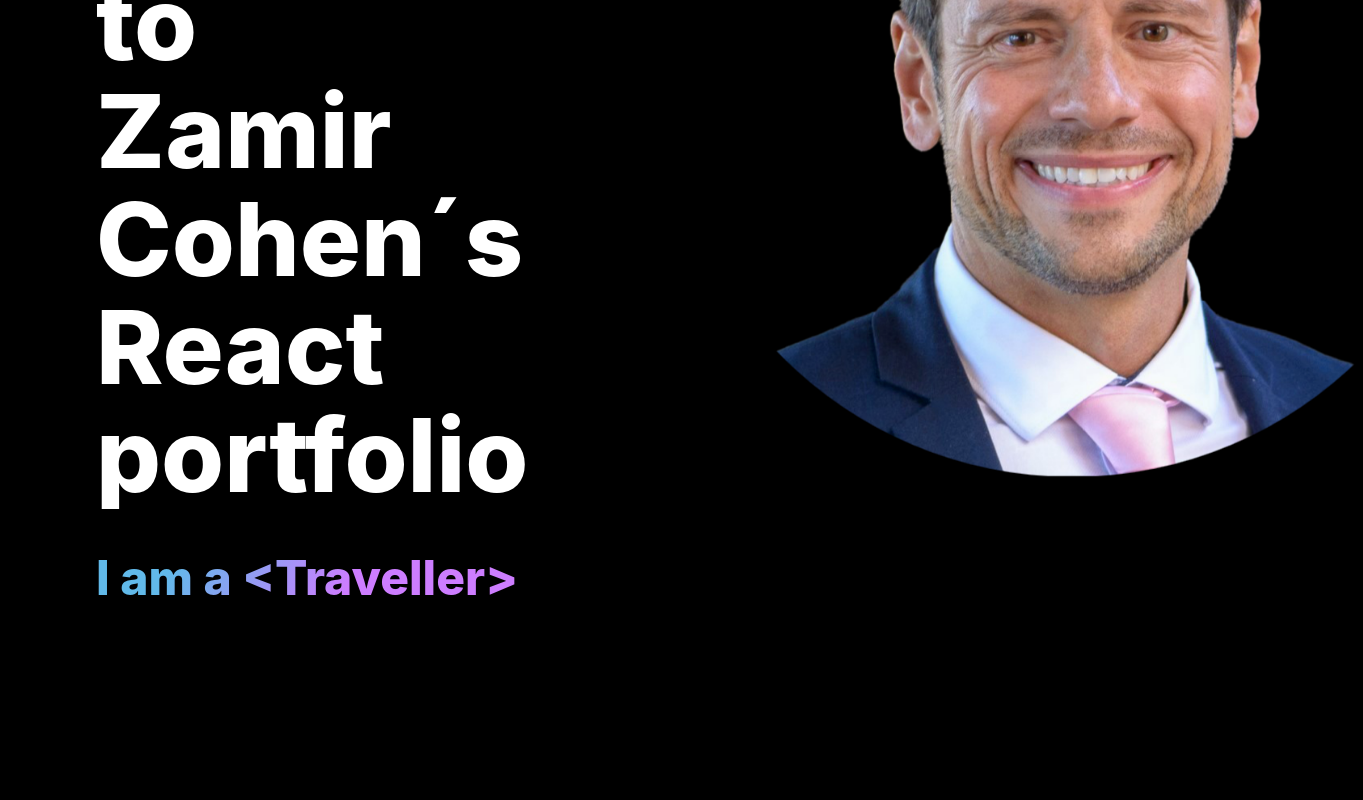
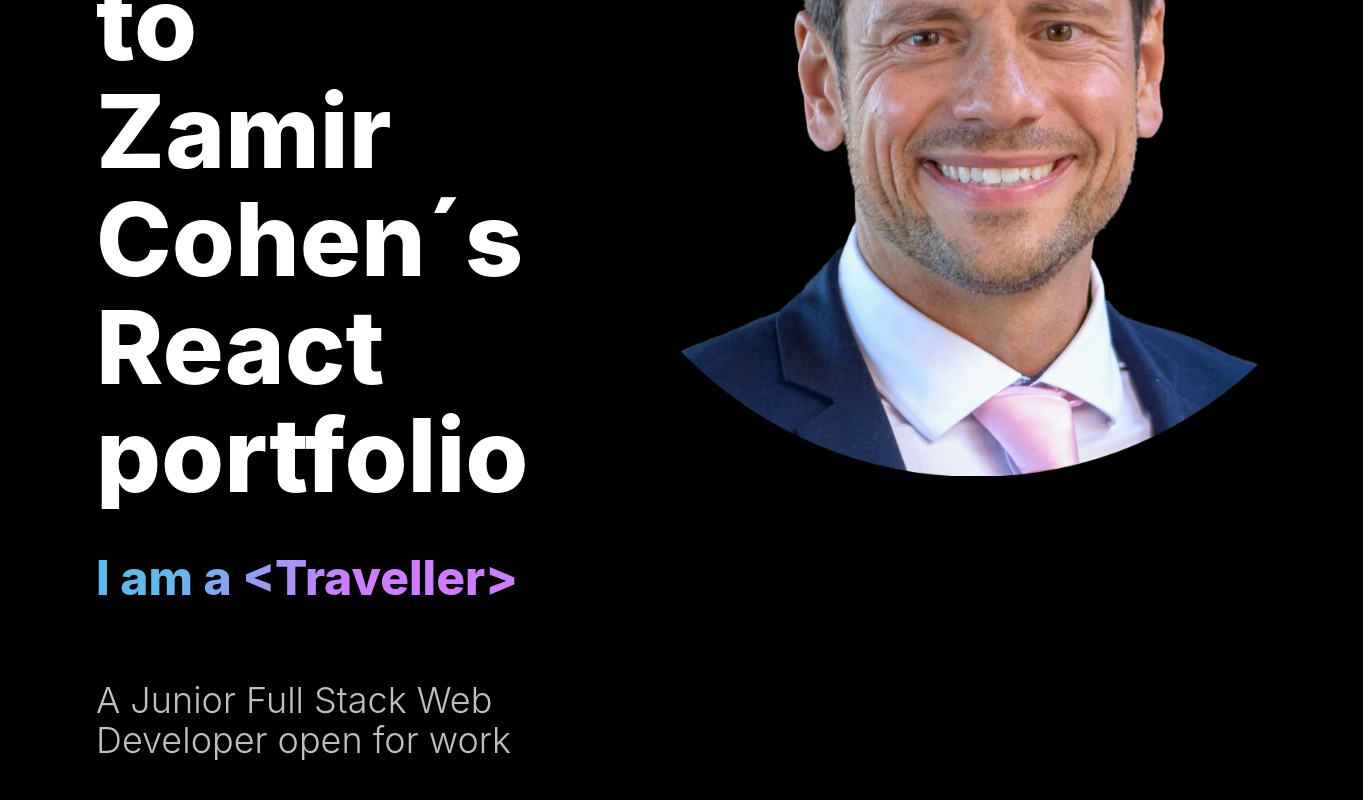
Before and after one commit to zamircohen/react_portfolio, a React (Create React App) app: page / in a window 1280 px wide. Shown: the part 468-1268 px from the top of the page, 1363 px wide, since content can reach past the window. Before the commit the page ends 1108 px from the top, so only its background shows below. Built offline with nearby package versions, Linux system fonts and the light colour scheme.

Commit message:
Edited the grid layout

```diff
--- a/src/components/Header/Header.jsx
+++ b/src/components/Header/Header.jsx
@@ -46,22 +46,22 @@ export default function Header() {
 
   return (
     <div>
+        <Wrapper>
         <Fade delay={500} direction="left">
-        <Wrapper>
-        <Section>
+        <Section left>
             <SectionTitle main>Welcome to <br /> Zamir Cohen´s <br /> React portfolio</SectionTitle>
             <SectionTitle color>I am a <span>&lt;<TypeWriter data={typeWriter} /></span>&gt;</SectionTitle>
+            <br />
+            <SectionText>A Junior Full Stack Web Developer open for work</SectionText>
         </Section>
-        </Wrapper>
         </Fade>
 
         <Fade delay={500} direction="right">
-        <Wrapper right>
         <Section>
           <img src={process.env.PUBLIC_URL + "/images/zamir1_crop.png"} alt="zamir cohen portrait" height="700px"></img>
         </Section>
+        </Fade>
         </Wrapper>
-        </Fade>
     </div>
   )
 }
--- a/src/components/Header/HeaderStyles.jsx
+++ b/src/components/Header/HeaderStyles.jsx
@@ -9,6 +9,8 @@ export const Wrapper = styled.div`
     padding-top: 2rem;
     width: 45%;
     float: ${(props) => props.right ? "right" : "left" };
+    height: 70vh;
+}
 `;
 
 export const Section = styled.section`
@@ -17,6 +19,7 @@ export const Section = styled.section`
     width: 100%;
     color: white;
     padding-left: 5rem;
+    float: ${(props) => props.right ? "right" : "left" };
     img {
         object-fit: cover;
         object-position: auto;
@@ -37,7 +40,7 @@ export const SectionTitle = styled.h2`
 
 export const SectionText = styled.p`
   max-width: 800px;
-  font-size: 24px;
+  font-size: 36px;
   line-height: 40px;
   font-weight: 300;
   padding-bottom: 3.6rem;
```
